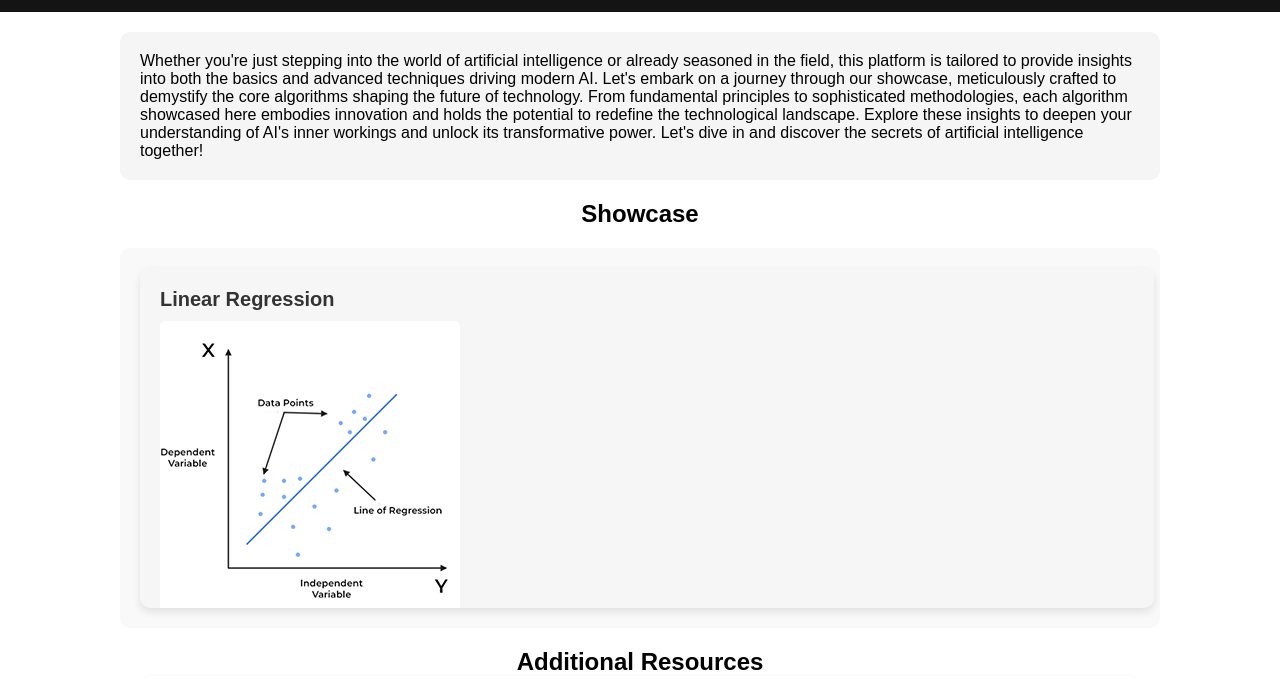
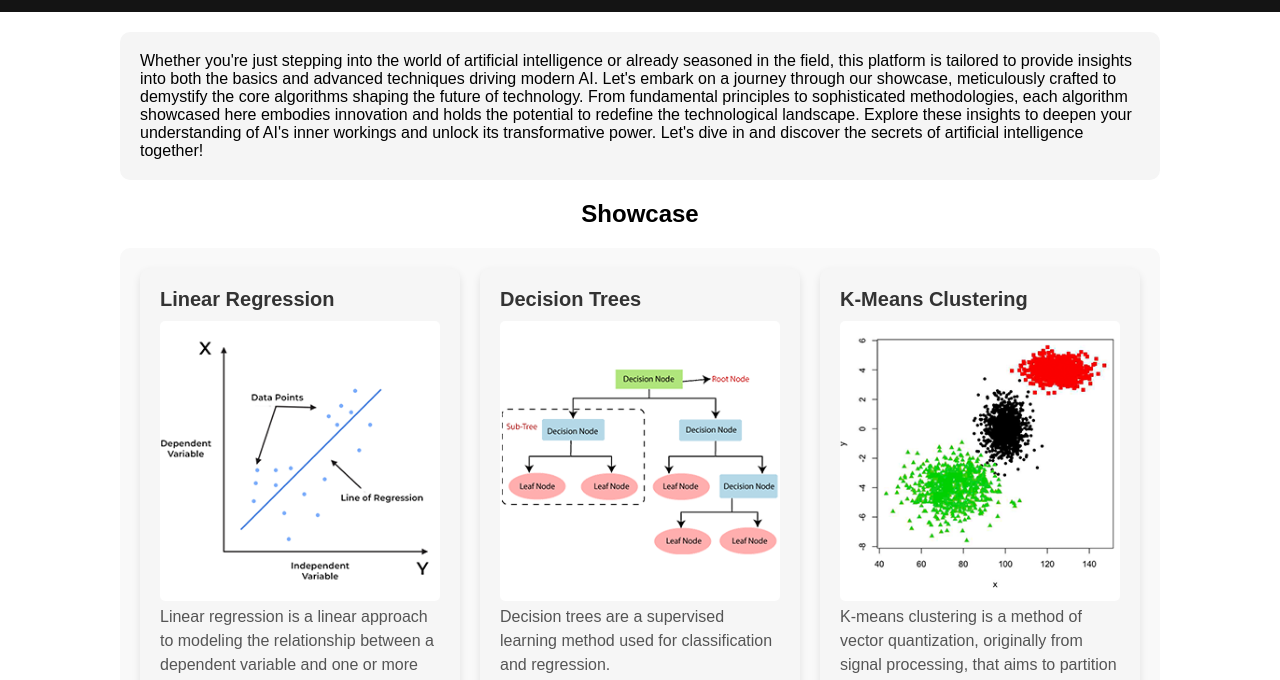
Before and after one commit to H1ppx/ml-review, a plain HTML site: page index.html in a window 1280 px wide. Shown: the part 84-764 px from the top of the page. Drawn offline with Linux system fonts and the light colour scheme.

Commit message:
short 2 pages, edits needed

```diff
--- a/css/index.css
+++ b/css/index.css
@@ -12,33 +12,33 @@
     line-height: 1.5;
     color: #333;
 }
-
 /* Showcase section */
 .showcase {
     padding: 20px;
     background-color: #f9f9f9;
     border-radius: 10px;
-    margin: 20px auto; /* Center the showcase horizontally */
+    margin: 20px auto 50px; /* Center the showcase horizontally and add space below */
     max-width: 1000px; /* Constrain the width to 1000px */
-    overflow-x: auto;
-    white-space: nowrap;
+    display: flex; /* Use flexbox for item alignment */
+    justify-content: space-between; /* Distribute space between items */
 }
 
 .item {
     background-color: #f6f6f6; /* Light gray */
     border-radius: 10px;
-    margin-right: 20px;
     padding: 20px;
     box-shadow: 0 4px 8px rgba(0, 0, 0, 0.1);
-    display: inline-block;
-    vertical-align: top;
-    height: 300px; /* Adjust the height here */
-    overflow: hidden; /* Hide overflow content */
+    flex: 1; /* Equal width for each item */
+    margin-right: 20px; /* Add space between items */
+}
+
+.item:last-child {
+    margin-right: 0; /* Remove margin for the last item */
 }
 
 .item img {
-    max-width: 100%;
-    height: auto;
+    max-width: 100%; /* Ensure image fills its container */
+    height: auto; /* Maintain aspect ratio */
     border-radius: 5px;
 }
 
@@ -52,7 +52,9 @@
     font-size: 16px;
     line-height: 1.5;
     color: #555;
+    margin-bottom: 15px; /* Add space below the paragraph */
 }
+
 
 
 .study-websites {
```
Also changed, not shown: about.html (+3 -3 lines), css/pictorial.css (+4 -3 lines).
